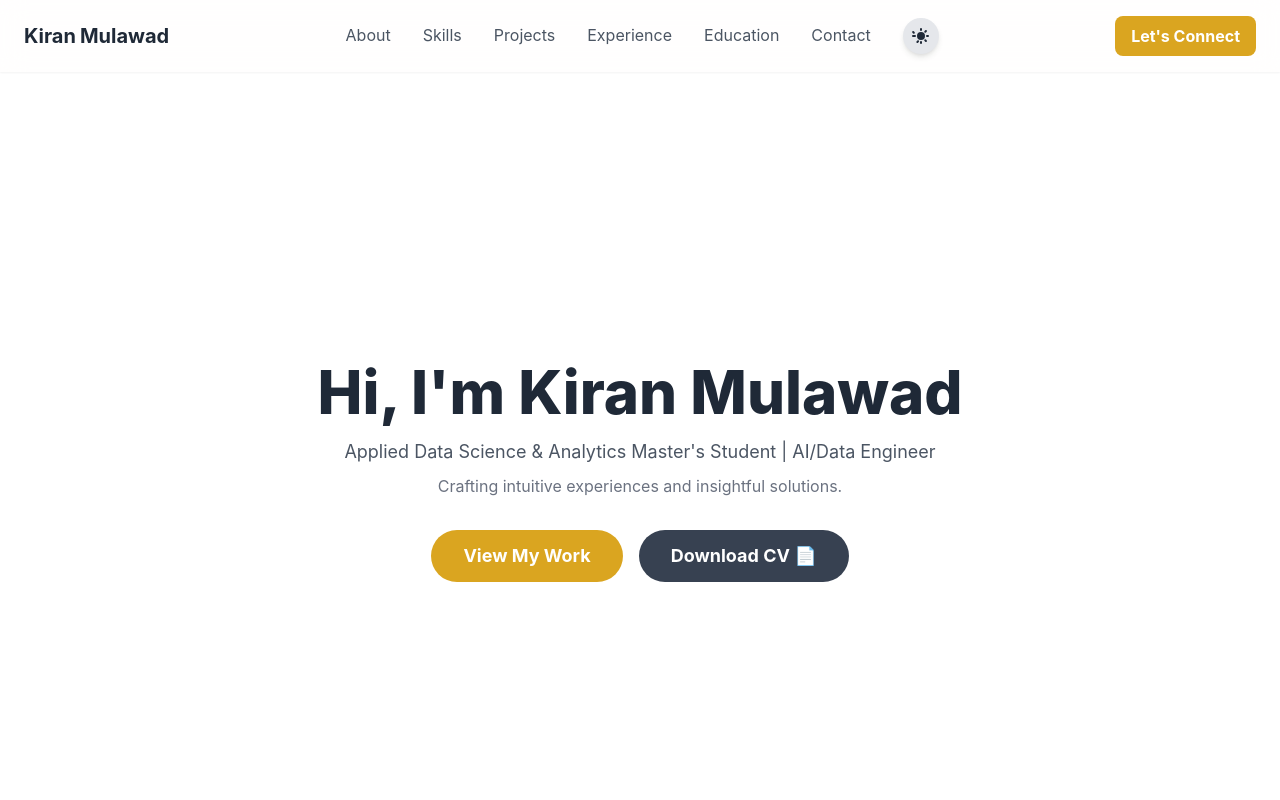
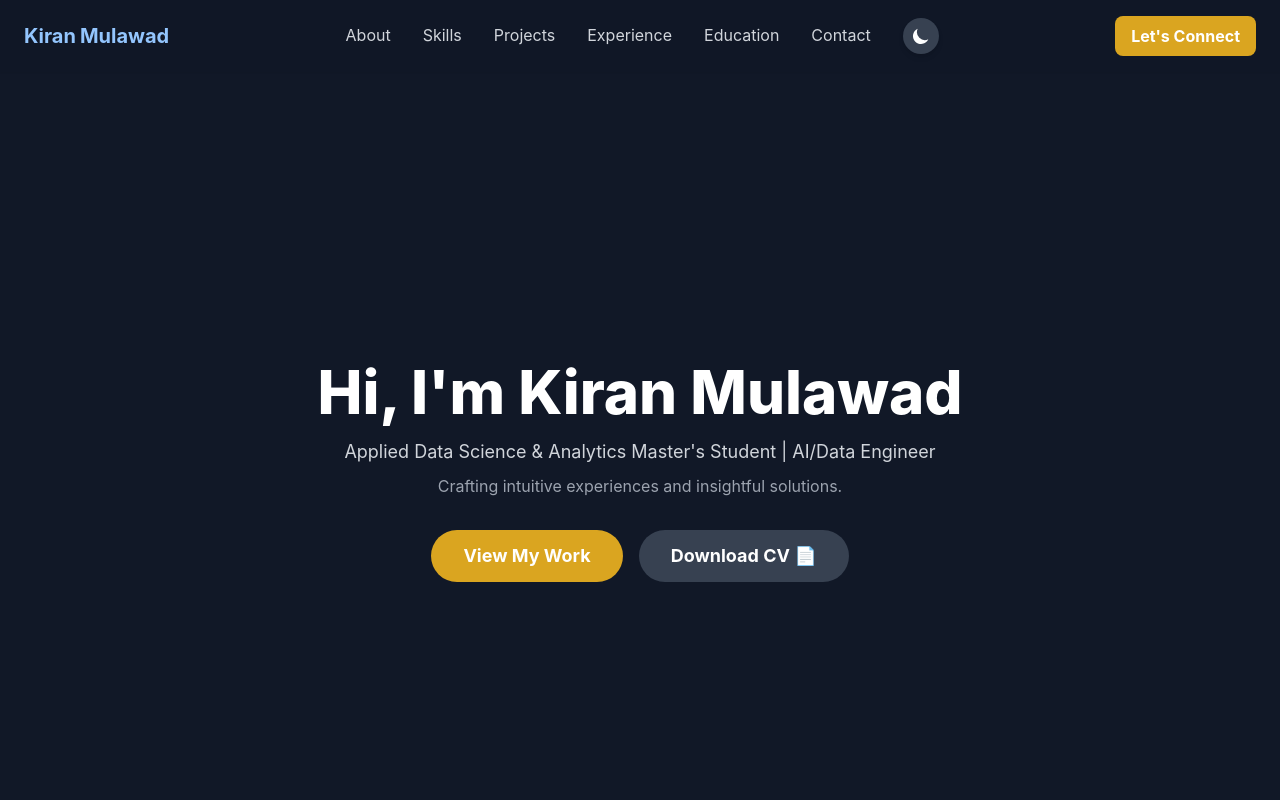
Before and after one commit to Kiranmulawad1/my_portfolio, a React (Vite) app: page / in a window 1280 px wide. Shown: the top 800 px of the page. Built offline with nearby package versions, Linux system fonts and the light colour scheme; a web font is replaced by a local one.

Commit message:
Add dark mode as default

```diff
--- a/src/App.jsx
+++ b/src/App.jsx
@@ -14,10 +14,10 @@ import Contact from './sections/Contact.jsx';
 const App = () => {
     // State for light/dark theme
     const [theme, setTheme] = useState(() => {
-        if (typeof window !== 'undefined' && localStorage.getItem('theme')) {
-            return localStorage.getItem('theme');
-        }
-        return 'light';
+    if (typeof window !== 'undefined' && localStorage.getItem('theme')) {
+        return localStorage.getItem('theme');
+    }
+    return 'dark'; // This line makes dark mode the default
     });
 
     useEffect(() => {
```
